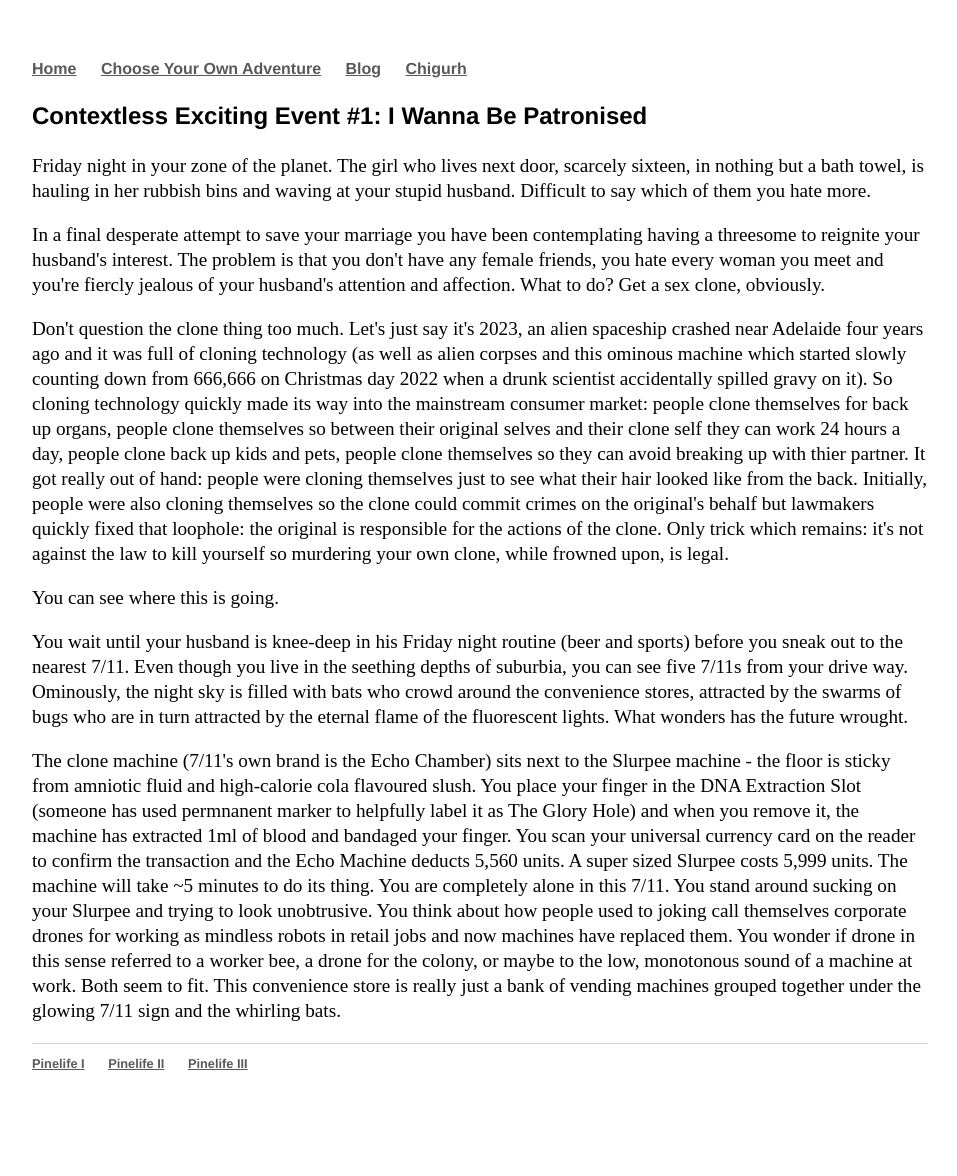
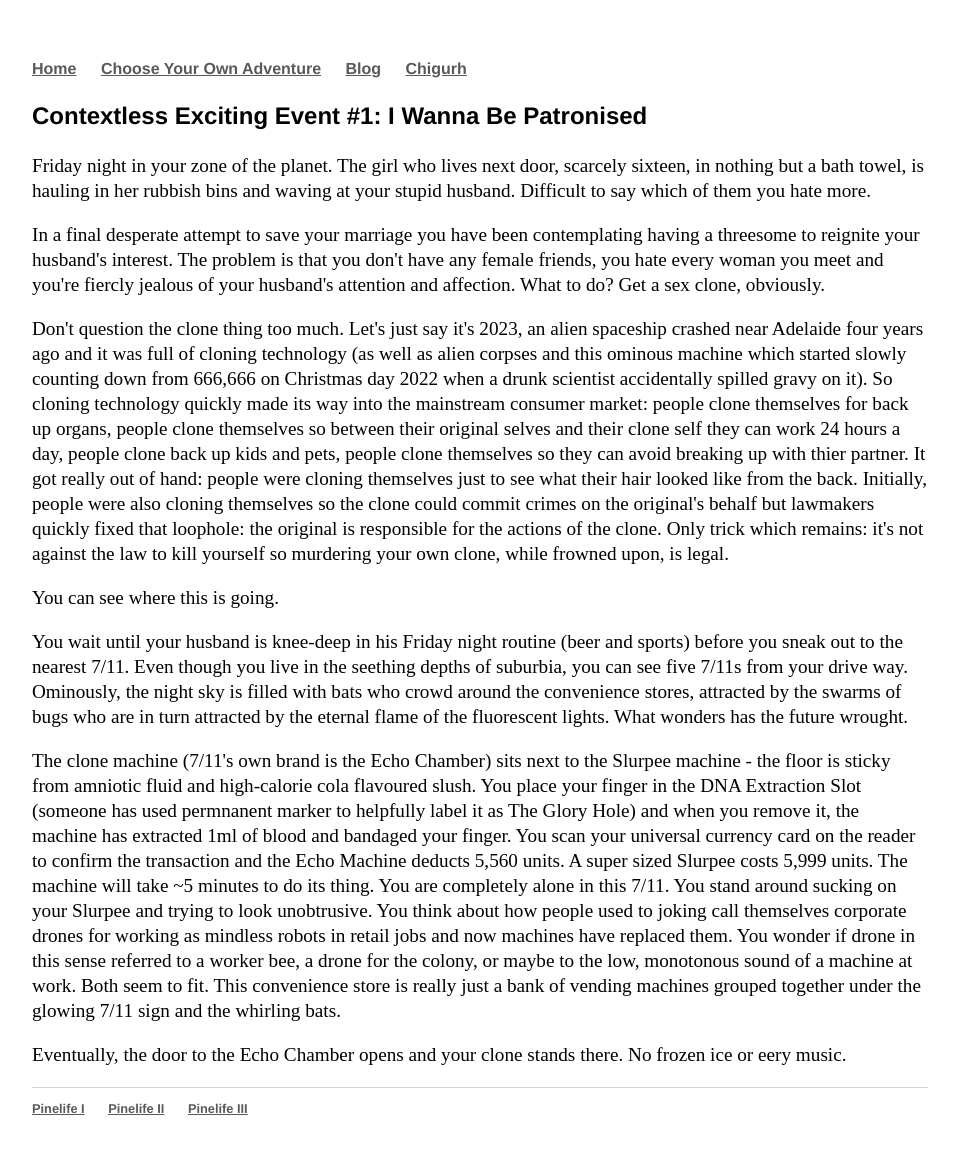
Before and after one commit to Pinelife/pinelife.github.io, a Jekyll site: the page built from Hellhole/excitingevent1.html, in a window 1280 px wide. Shown: the whole page, without its empty margins (160-1117 px from the left). Built offline with Jekyll 4.4.1, drawn with Linux system fonts in a browser that asks for light colours; before the commit the page ends 1131 px from its top, so only the background shows below that.

Commit message:
Create excitingevent1.html

```diff
--- a/Hellhole/excitingevent1.html
+++ b/Hellhole/excitingevent1.html
@@ -41,5 +41,5 @@
   really just a bank of vending machines grouped together under the glowing 7/11 sign and the whirling bats.
 </p>
 <p>
-
+  Eventually, the door to the Echo Chamber opens and your clone stands there. No frozen ice or eery music.
 </p>
```
